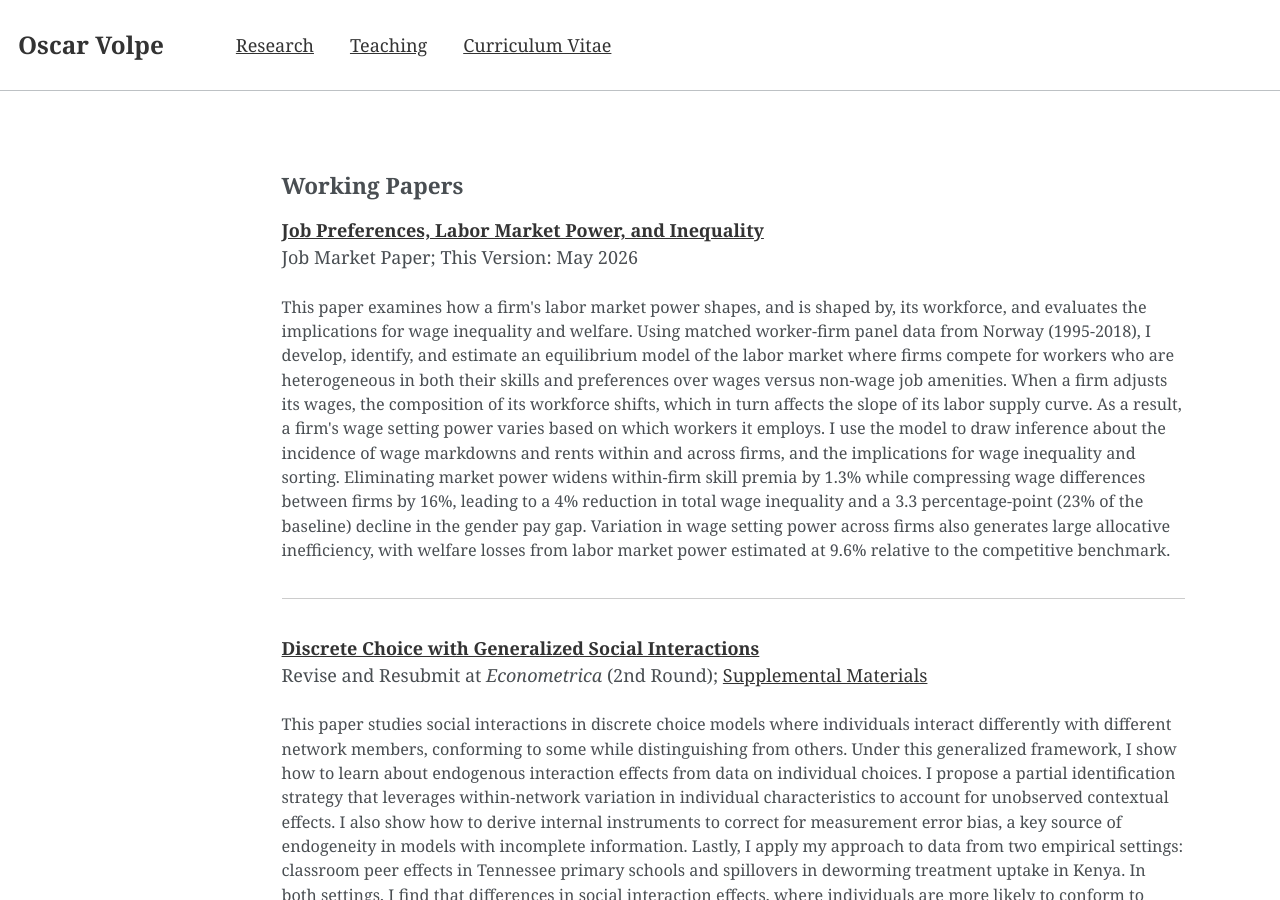
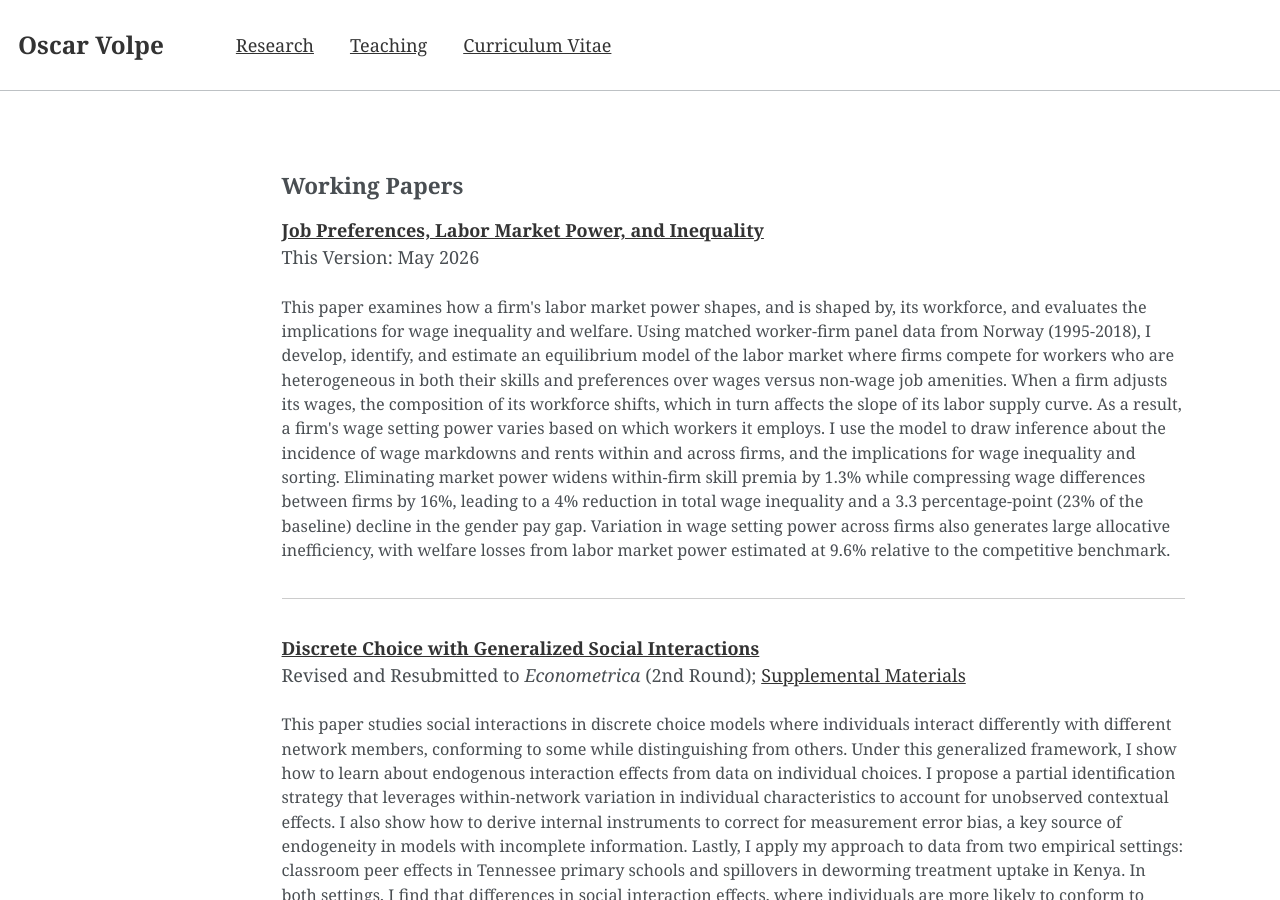
Before and after one commit to ovolpe/ovolpe.github.io, a Jekyll site: the page built from _pages/research.md, in a window 1280 px wide and 900 px high. Built offline with Jekyll 4.4.1, drawn with Linux system fonts in a browser that asks for light colours.

Commit message:
Update paper status and descriptions in research.md

```diff
--- a/_pages/research.md
+++ b/_pages/research.md
@@ -11,7 +11,7 @@ author_profile: false
 ## Working Papers
 
 [**Job Preferences, Labor Market Power, and Inequality**](/files/jmp.pdf) <br>
-Job Market Paper; This Version: May 2026<br>
+This Version: May 2026<br>
 
 <p style="font-size: 0.9em;">
 This paper examines how a firm's labor market power shapes, and is shaped by, its workforce, and evaluates the implications for wage inequality and welfare. Using matched worker-firm panel data from Norway (1995-2018), I develop, identify, and estimate an equilibrium model of the labor market where firms compete for workers who are heterogeneous in both their skills and preferences over wages versus non-wage job amenities. When a firm adjusts its wages, the composition of its workforce shifts, which in turn affects the slope of its labor supply curve. As a result, a firm's wage setting power varies based on which workers it employs. I use the model to draw inference about the incidence of wage markdowns and rents within and across firms, and the implications for wage inequality and sorting. Eliminating market power widens within-firm skill premia by 1.3% while compressing wage differences between firms by 16%, leading to a 4% reduction in total wage inequality and a 3.3 percentage-point (23% of the baseline) decline in the gender pay gap. Variation in wage setting power across firms also generates large allocative inefficiency, with welfare losses from labor market power estimated at 9.6% relative to the competitive benchmark.
@@ -20,7 +20,7 @@ This paper examines how a firm's labor market power shapes, and is shaped by, it
 <hr style="margin: 2em 0; border: none; border-top: 1px solid #ccc;">
 
 [**Discrete Choice with Generalized Social Interactions**](/files/dcwgsi.pdf) <br>
-Revise and Resubmit at _Econometrica_ (2nd Round); [Supplemental Materials](/files/dcwgsi_supplement.pdf)<br>
+Revised and Resubmitted to _Econometrica_ (2nd Round); [Supplemental Materials](/files/dcwgsi_supplement.pdf)<br>
 
 <p style="font-size: 0.9em;">
 This paper studies social interactions in discrete choice models where individuals interact differently with different network members, conforming to some while distinguishing from others. Under this generalized framework, I show how to learn about endogenous interaction effects from data on individual choices. I propose a partial identification strategy that leverages within-network variation in individual characteristics to account for unobserved contextual effects. I also show how to derive internal instruments to correct for measurement error bias, a key source of endogeneity in models with incomplete information. Lastly, I apply my approach to data from two empirical settings: classroom peer effects in Tennessee primary schools and spillovers in deworming treatment uptake in Kenya. In both settings, I find that differences in social interaction effects, where individuals are more likely to conform to similar peers, play an important role in shaping economic outcomes.
```
